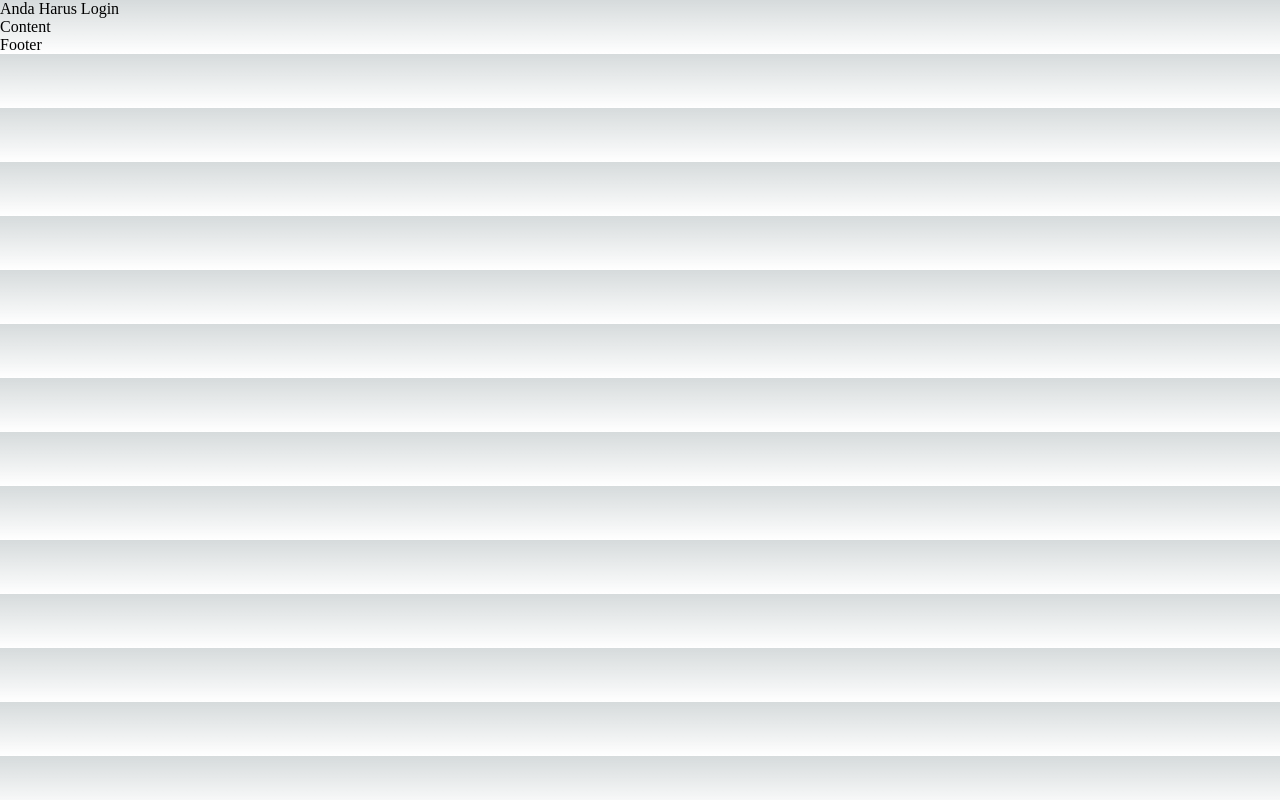
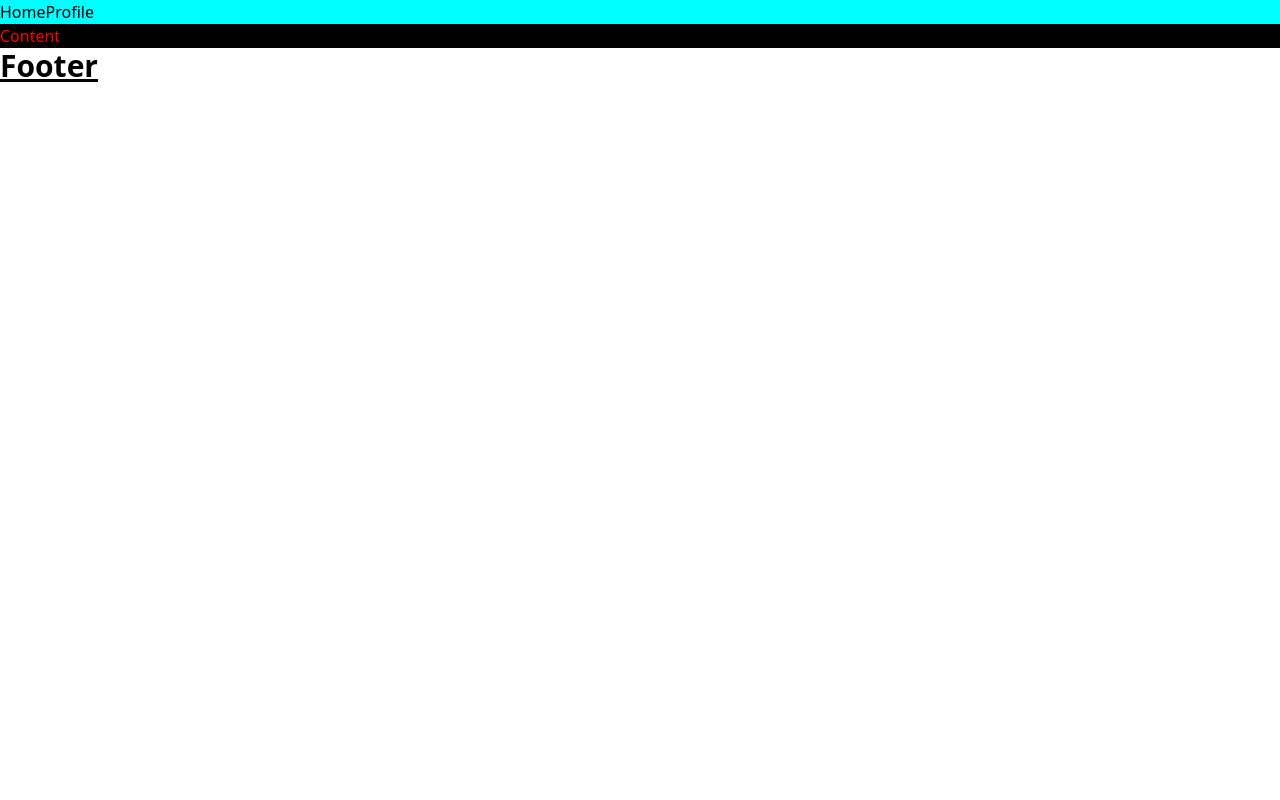
Before and after one commit to 016apih/kelas-nexjs-batch-57, a Next.js app: page / in a window 1280 px wide. Built offline with nearby package versions, Linux system fonts and the light colour scheme.

Commit message:
tugas hari 4: styling di nexjs

```diff
--- /dev/null
+++ b/components/content/index.js
@@ -0,0 +1,9 @@
+import React from 'react'
+
+const Content = () => {
+   return (
+      <div className='text-red background-black'>Content</div>
+   )
+}
+
+export default Content
--- a/components/footer/index.js
+++ b/components/footer/index.js
@@ -2,7 +2,7 @@ import React from 'react'
 
 const Footer = () => {
    return (
-      <div>Footer</div>
+      <div className='text-3xl font-bold underline'>Footer</div>
    )
 }
 
--- /dev/null
+++ b/components/footer/styles.module.css
@@ -0,0 +1,3 @@
+.header {
+   background-color:aqua;
+}
--- a/components/header/index.js
+++ b/components/header/index.js
@@ -1,11 +1,13 @@
 import React from 'react';
+
+import styles from './styles.module.css';
 
 import Menu from '../menu';
 import withAuth from '../with-auth';
 
 const Header = () => {
    return (
-      <div>
+      <div className={styles.header}>
          <Menu />
       </div>
    )
--- /dev/null
+++ b/components/header/styles.module.css
@@ -0,0 +1,3 @@
+.header {
+   background-color: aqua;
+}
--- a/components/with-auth/index.js
+++ b/components/with-auth/index.js
@@ -2,7 +2,7 @@ import React from 'react'
 
 const withAuth = (Component) => {
    return function WithAuth(props){
-      const isLogin = false;
+      const isLogin = true;
 
       if(!isLogin) return <div>Anda Harus Login</div>;
 
--- a/package.json
+++ b/package.json
@@ -16,8 +16,11 @@
   "devDependencies": {
     "@eslint/compat": "^1.0.3",
     "@eslint/js": "^9.4.0",
+    "autoprefixer": "^10.4.19",
     "eslint": "^9.4.0",
     "eslint-plugin-react": "^7.34.2",
-    "globals": "^15.4.0"
+    "globals": "^15.4.0",
+    "postcss": "^8.4.38",
+    "tailwindcss": "^3.4.4"
   }
 }
--- a/pages/index.js
+++ b/pages/index.js
@@ -1,6 +1,8 @@
 import Head from "next/head";
+
 import Header from "@/components/header";
 import Footer from "@/components/footer";
+import Content from "@/components/content";
 
 export default function Home() {
    return (
@@ -12,7 +14,7 @@ export default function Home() {
             <link rel="icon" href="/favicon.ico" />
          </Head>
          <Header />
-         <p>Content</p>
+         <Content />
          <Footer />
       </>
    );
--- /dev/null
+++ b/postcss.config.js
@@ -0,0 +1,6 @@
+module.exports = {
+  plugins: {
+    tailwindcss: {},
+    autoprefixer: {},
+  },
+}
--- a/styles/globals.css
+++ b/styles/globals.css
@@ -39,6 +39,12 @@
   --card-rgb: 180, 185, 188;
   --card-border-rgb: 131, 134, 135;
 }
+
+
+@tailwind base;
+@tailwind components;
+@tailwind utilities;
+
 
 @media (prefers-color-scheme: dark) {
   :root {
@@ -87,12 +93,6 @@ body {
 
 body {
   color: rgb(var(--foreground-rgb));
-  background: linear-gradient(
-      to bottom,
-      transparent,
-      rgb(var(--background-end-rgb))
-    )
-    rgb(var(--background-start-rgb));
 }
 
 a {
@@ -105,3 +105,11 @@ a {
     color-scheme: dark;
   }
 }
+
+.text-red {
+  color: red;
+}
+
+.background-black {
+  background-color: black;
+}
--- /dev/null
+++ b/tailwind.config.js
@@ -0,0 +1,12 @@
+/** @type {import('tailwindcss').Config} */
+module.exports = {
+  content: [
+    './app/**/*.{js,ts,jsx,tsx,mdx}', // Note the addition of the `app` directory.
+    './pages/**/*.{js,ts,jsx,tsx,mdx}',
+    './components/**/*.{js,ts,jsx,tsx,mdx}',
+  ],
+  theme: {
+    extend: {},
+  },
+  plugins: [],
+}
```
Also changed, not shown: 1 other file (tests, documents, lock files or other folders).
